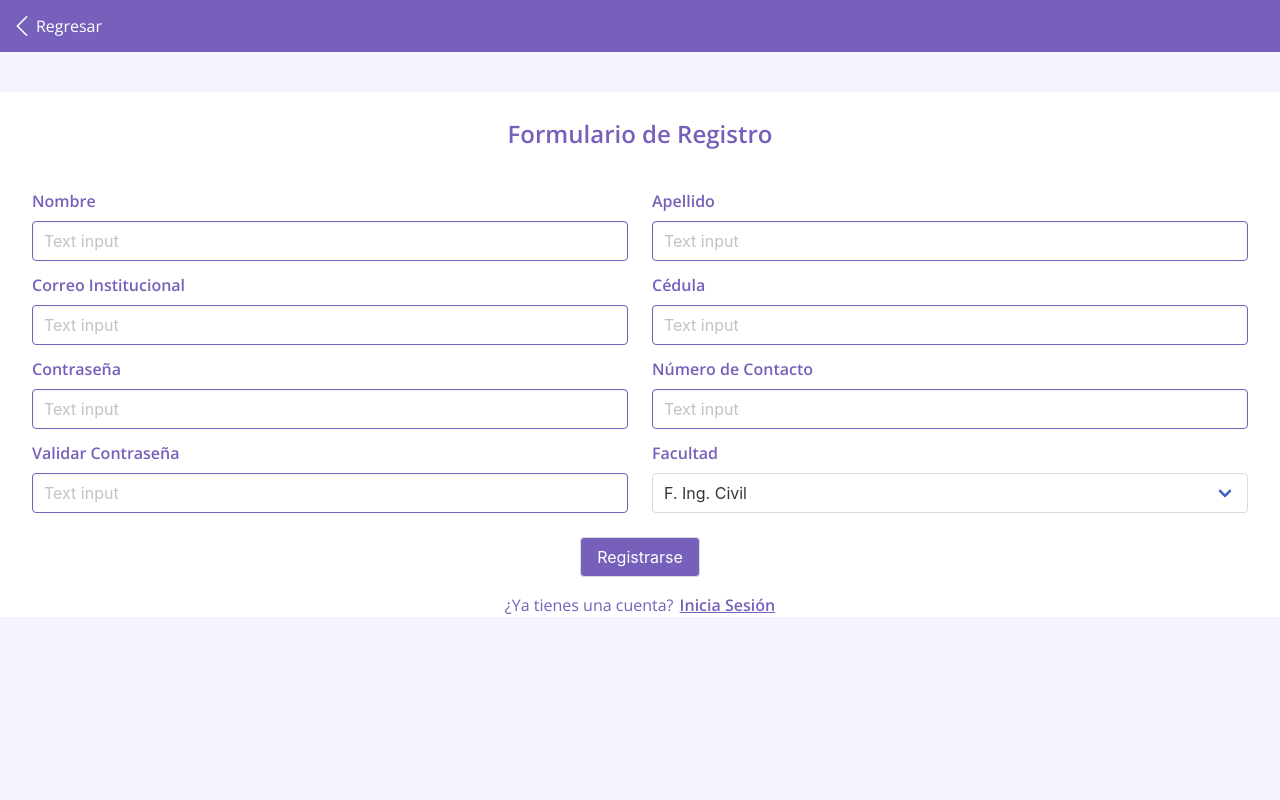
After one commit to lmirandam07/gestion-ssu, a PHP site: page /registrar.php in a window 1280 px wide. The commit adds this page. Run offline with PHP 8.4, Linux system fonts and the light colour scheme; some libraries are stand-ins or nearby versions.

Commit message:
Se agrego la pagina Registrar

```diff
--- /dev/null
+++ b/css/registrar.css
@@ -0,0 +1,57 @@
+.columna1{
+    background-color: white;
+}
+.columna2{
+    background-color: white;
+}
+.columns{
+    margin-top: 2%;
+}
+
+.titulo{
+    text-align: center;
+    color: #7760BB;
+    font-weight: bold;
+    font-size: x-large;
+    padding-top: 2%;
+
+}
+.div-maestro{
+    background-color: white;
+    width: 600px;
+    top: 5%;
+
+}
+.boton{
+    color:#ffffff;
+    background-color: #7760BB;;
+
+}
+
+.link{
+    text-decoration: underline;
+    font-weight: bold;
+    color: #7760BB;
+    margin-left: 0.5%;
+}
+p{
+    color: #7760BB;
+}
+.label{
+    color: #7760BB;
+}
+
+input{
+    border-color: #7760BB;
+}
+.input-is{
+
+
+    border-color: #7760BB ;
+    color: #7760BB;
+}
+.input-is:focus{
+    outline: #7760BB;
+    box-shadow: #7760BB;
+
+}
--- a/iniciarsesion.php
+++ b/iniciarsesion.php
@@ -21,15 +21,15 @@
             <div class="field">
                 <label class="label">Correo Electrónico</label>
                 <div class="control level-item has-text-centered">
-                    <input class="input input-is" type="text" placeholder="Text input">
+                    <input class="input input-is" type="text" placeholder="Text input"name="Correo">
                 </div>
                 <br>
             </div>
 
             <div class="field">
-                <label class="label">Contraseña</label>
+                <label class="label ">Contraseña</label>
                 <div class="control level-item has-text-centered">
-                    <input class="input input-is" type="text" placeholder="Text input">
+                    <input class="input input-is" type="text" placeholder="Text input"name="Contraseña">
                 </div>
 
                 <br>
--- /dev/null
+++ b/registrar.php
@@ -0,0 +1,111 @@
+<html lang="en">
+
+<head>
+    <meta charset="UTF-8">
+    <meta name="viewport" content="width=device-width, initial-scale=1.0">
+    <link rel="stylesheet" href="https://cdn.jsdelivr.net/npm/bulma@0.9.1/css/bulma.min.css">
+    <link rel="stylesheet" href="./css/header2.css">
+    <link rel="stylesheet" href="css/registrar.css">
+    <link rel="stylesheet" href="https://pro.fontawesome.com/releases/v5.10.0/css/all.css"
+        integrity="sha384-AYmEC3Yw5cVb3ZcuHtOA93w35dYTsvhLPVnYs9eStHfGJvOvKxVfELGroGkvsg+p" crossorigin="anonymous" />
+    <title>Registrar Usuario</title>
+</head>
+
+<body>
+    <?php include('./templates/header2.html'); ?>
+
+    <div class="container is-fluid div-maestro">
+        <h1 class="titulo">Formulario de Registro</h1>
+        <form action="localhost:8000/">
+            <div class="columns">
+                <div class="column columna1">
+                    <div class="field">
+                        <label class="label">Nombre</label>
+                        <div class="control">
+                            <input class="input input-is" type="text" placeholder="Text input"name="Nombre">
+                        </div>
+                    </div>
+
+                    <div class="field">
+                        <label class="label">Correo Institucional</label>
+                        <div class="control">
+                            <input class="input input-is" type="text" placeholder="Text input"name="Correo">
+                        </div>
+                    </div>
+
+                    <div class="field">
+                        <label class="label">Contraseña</label>
+                        <div class="control">
+                            <input class="input input-is" type="text" placeholder="Text input"name="Contraseña">
+                        </div>
+                    </div>
+
+                    <div class="field">
+                        <label class="label">Validar Contraseña</label>
+                        <div class="control">
+                            <input class="input input-is" type="text" placeholder="Text input"name="ValidarC">
+                        </div>
+                    </div>
+
+
+
+
+                </div>
+                <div class="column columna2">
+                    <div class="field">
+                        <label class="label">Apellido</label>
+                        <div class="control">
+                            <input class="input input-is" type="text" placeholder="Text input"name="Apellido">
+                        </div>
+                    </div>
+
+                    <div class="field">
+                        <label class="label label-is">Cédula</label>
+                        <div class="control">
+                            <input class="input input-is" type="text" placeholder="Text input"names="Cedula">
+                        </div>
+                    </div>
+
+                    <div class="field">
+                        <label class="label">Número de Contacto</label>
+                        <div class="control">
+                            <input class="input input-is" type="text" placeholder="Text input" name="Numero_Contacto">
+                        </div>
+                    </div>
+
+                    <div class="field">
+                        <label class="label">Facultad</label>
+                        <div class="control">
+                            <div class="select is-fullwidth input-is">
+                                <select name="Facultad">
+                                    <option>F. Ing. Civil</option>
+                                    <option>F. Ing. Eléctrica</option>
+                                    <option>F. Ing. Industrial</option>
+                                    <option>F. Ing. Mecánica</option>
+                                    <option>F. Ciencias y Tecnología</option>
+                                    <option>F. Ing. Sist. Computacionales</option>
+                                </select>
+                            </div>
+                        </div>
+                    </div>
+
+                </div>
+
+            </div>
+
+            <div class="level-item has-text-centered div-boton">
+                <input class="button boton" type="submit" value="Registrarse">
+            </div>
+
+
+
+        </form>
+
+        <p class="level-item has-text-centered">¿Ya tienes una cuenta? <a class="link" href=""> Inicia Sesión</a></p>
+    </div>
+
+
+
+</body>
+
+</html>
```
Also changed, not shown: css/iniciarsesion.css (+7 -4 lines).
